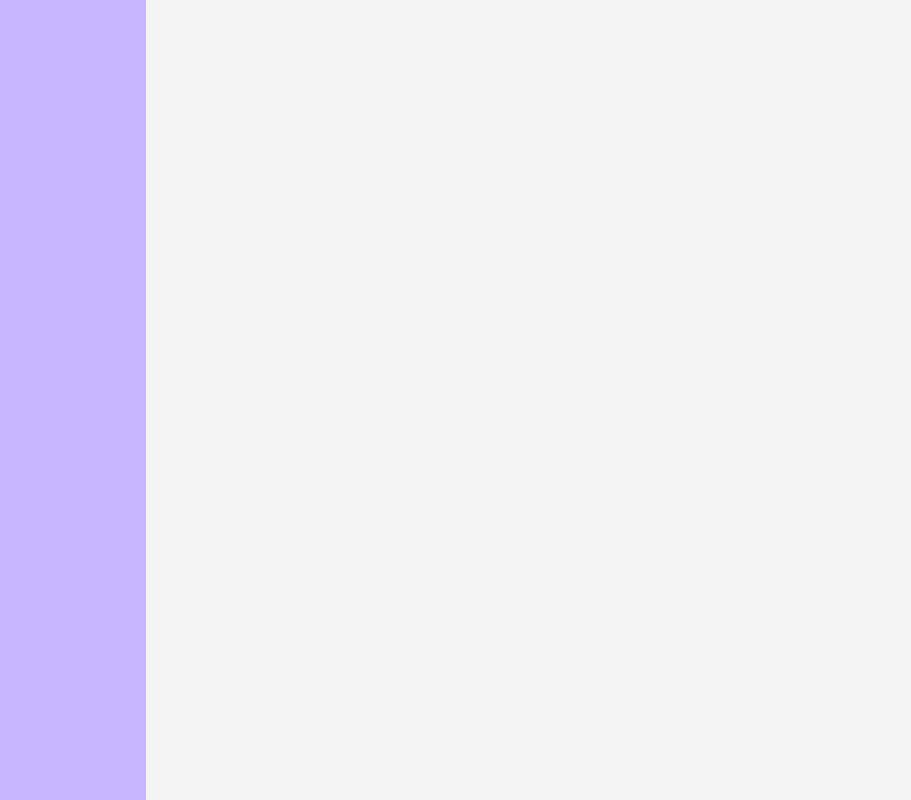
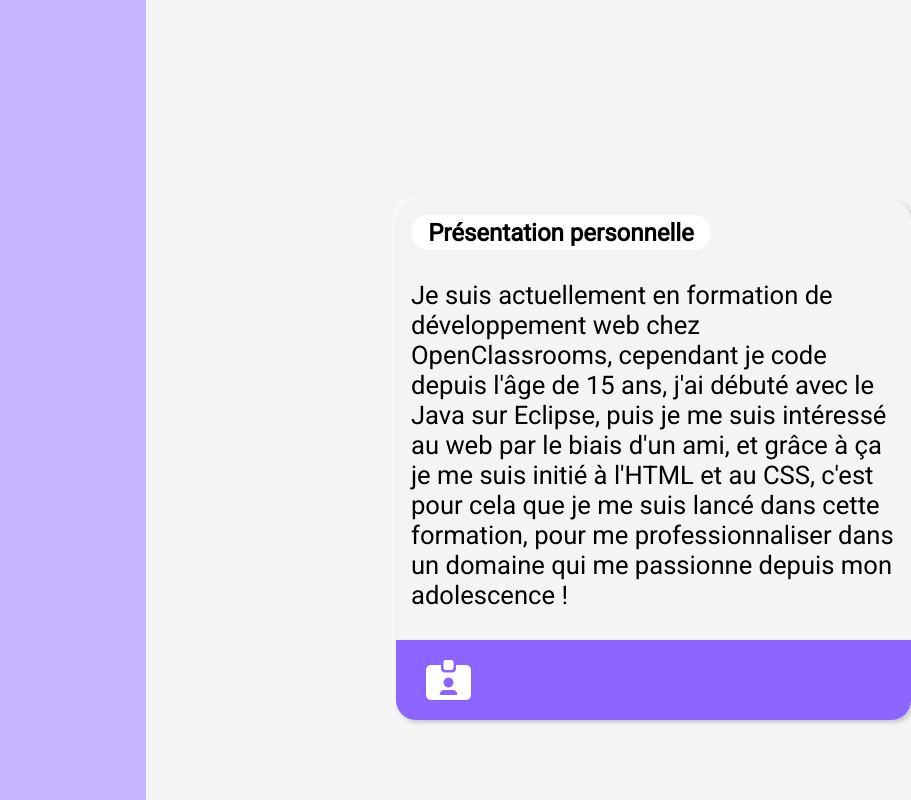
Before and after one commit to Douwdy/SlashEnd-Reborn, a plain HTML site: page cv.html in a window 1280 px wide. Shown: the full height of the page, 604-1515 px from the left, 911 px wide, since content can reach past the window. Drawn offline with Linux system fonts and the light colour scheme.

Commit message:
Starting CV work

```diff
--- a/cv.html
+++ b/cv.html
@@ -30,6 +30,14 @@
 			<a href="mailto:guillaumelamarque7@gmail.com" aria-label="Envoyer un mail"><div class="leftside-link-box"><i class="fa-solid fa-paper-plane"></i></div></a>
 		</div>
     </nav>
-
+    <section class="card-cv">
+        <h1>Présentation personnelle</h1>
+        <p>Je suis actuellement en formation de développement web chez OpenClassrooms,
+         cependant je code depuis l'âge de 15 ans, j'ai débuté avec le Java sur Eclipse,
+         puis je me suis intéressé au web par le biais d'un ami, et grâce à ça je me suis
+         initié à l'HTML et au CSS, c'est pour cela que je me suis lancé dans cette formation,
+         pour me professionnaliser dans un domaine qui me passionne depuis mon adolescence !</p>
+        <div class="card-cv-bottom"><i class="fa-solid fa-id-card-clip"></i></div>
+    </section>
 </body>
 </html>
--- a/sass/pages/_cv-mobile.scss
+++ b/sass/pages/_cv-mobile.scss
@@ -92,4 +92,34 @@
             }
         }
     }
+    .card-cv{
+        display: flex;
+        justify-content: space-between;
+        flex-direction: column;
+        background-color: $color-background;
+        h1{
+            display: flex;
+            justify-content: center;
+            align-items: center;
+            background-color: white;
+            margin: 15px;
+            border-radius: 25px;
+            height: 35px;
+            width: 300px;
+        }
+        p{
+            margin: 15px;
+            font-size: 1.6em;
+        }
+        &-bottom{
+            margin-top: 15px;
+            display: flex;
+            align-items: center;
+            padding-left: 15px;
+            background-color: $color-primary;
+            color: white;
+            height: 50px;
+            font-size: 1.8em;
+        }
+    }
 }
--- a/sass/pages/_cv.scss
+++ b/sass/pages/_cv.scss
@@ -85,4 +85,43 @@
             }
         }
     }
+    .card-cv{
+        display: flex;
+        justify-content: space-between;
+        flex-direction: column;
+
+        border-radius: 20px;
+        height: auto;
+        width: 515px;
+
+        margin-left: 1000px;
+        margin-top: 200px;
+        background-color: $color-background;
+        box-shadow:  2px 2px 5px #bebebe, -2px -2px 5px #ffffff;
+        h1{
+            display: flex;
+            justify-content: center;
+            align-items: center;
+            background-color: white;
+            margin: 15px;
+            border-radius: 25px;
+            height: 35px;
+            width: 300px;
+        }
+        p{
+            margin: 15px;
+            font-size: 1.6em;
+        }
+        &-bottom{
+            margin-top: 15px;
+            display: flex;
+            align-items: center;
+            padding-left: 30px;
+            background-color: $color-primary;
+            color: white;
+            height: 80px;
+            font-size: 2.5em;
+            border-radius: 0px 0px 20px 20px;
+        }
+    }
 }
```
Also changed, not shown: public/css/style.css, 1 other file.
